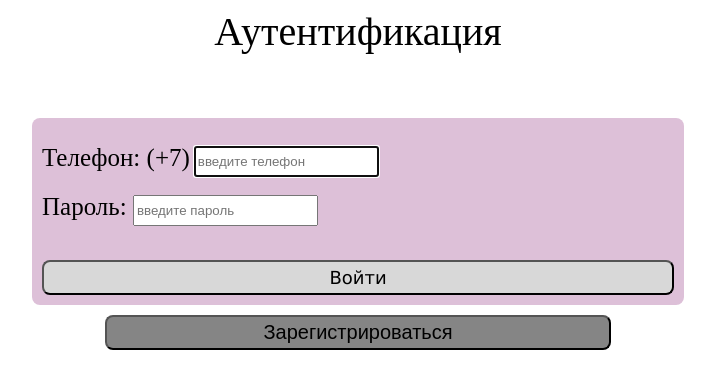
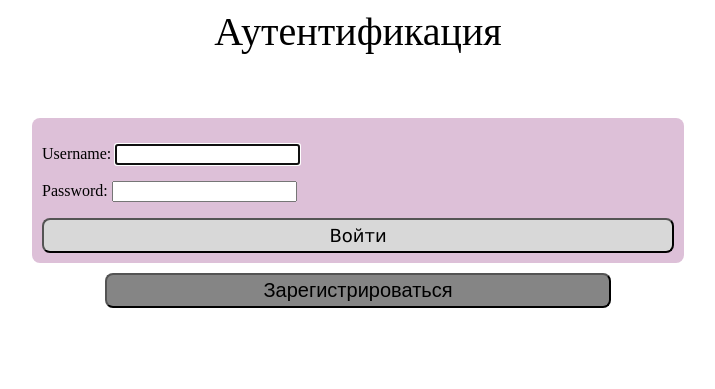
Before and after one commit to Thunderbirrd/Cosmetic, a Django app: page /auth/login/ in a window 1280 px wide. Shown: the top 389 px of the page, without its empty margins (282-997 px from the left). Run offline with Django 3.2, Linux system fonts and the light colour scheme; parts of the project's set-up code (start-up, migrations or seed data) failed here and were passed over.

Commit message:
special for dodik artem

```diff
--- a/Cosmetic/apps/authapp/templates/authapp/login.html
+++ b/Cosmetic/apps/authapp/templates/authapp/login.html
@@ -7,17 +7,18 @@
         {% if next %}
             <input type="hidden" name="next" value="{{ next }}">
         {% endif %}
-    <p>
-        <label for="id_username" style="font-size: 25px"> Телефон: (+7)</label>
-         <input type="tel" name="username" autofocus autocapitalize="none" autocomplete="username" maxlength="10"
-                class="form-control" required id="id_username" placeholder="введите телефон" style="height: 25px">
-    </p>
-    <p>
-         <label for="id_password"  style="font-size: 25px"> Пароль: </label>
-         <input type="password" name="password" autocomplete="current-password"
-                class="form-control" required id="id_password" placeholder="введите пароль" style="height: 25px">
-    </p>
-        <br>
+    {{ login_form.as_p }}
+{#    <p>#}
+{#        <label for="id_username" style="font-size: 25px"> Телефон: (+7)</label>#}
+{#         <input type="tel" name="username" autofocus autocapitalize="none" autocomplete="username" maxlength="10"#}
+{#                class="form-control" required id="id_username" placeholder="введите телефон" style="height: 25px">#}
+{#    </p>#}
+{#    <p>#}
+{#         <label for="id_password"  style="font-size: 25px"> Пароль: </label>#}
+{#         <input type="password" name="password" autocomplete="current-password"#}
+{#                class="form-control" required id="id_password" placeholder="введите пароль" style="height: 25px">#}
+{#    </p>#}
+{#        <br>#}
         <input class="log_in" type="submit" value="Войти">
     </form>
     <button class="btnreg">
--- a/static/css/service.css
+++ b/static/css/service.css
@@ -183,4 +183,7 @@
     .cont_time{
     margin-top: 5%;
 }
+    .text_service{
+    font-size: 20px;
+    }
 }
```
